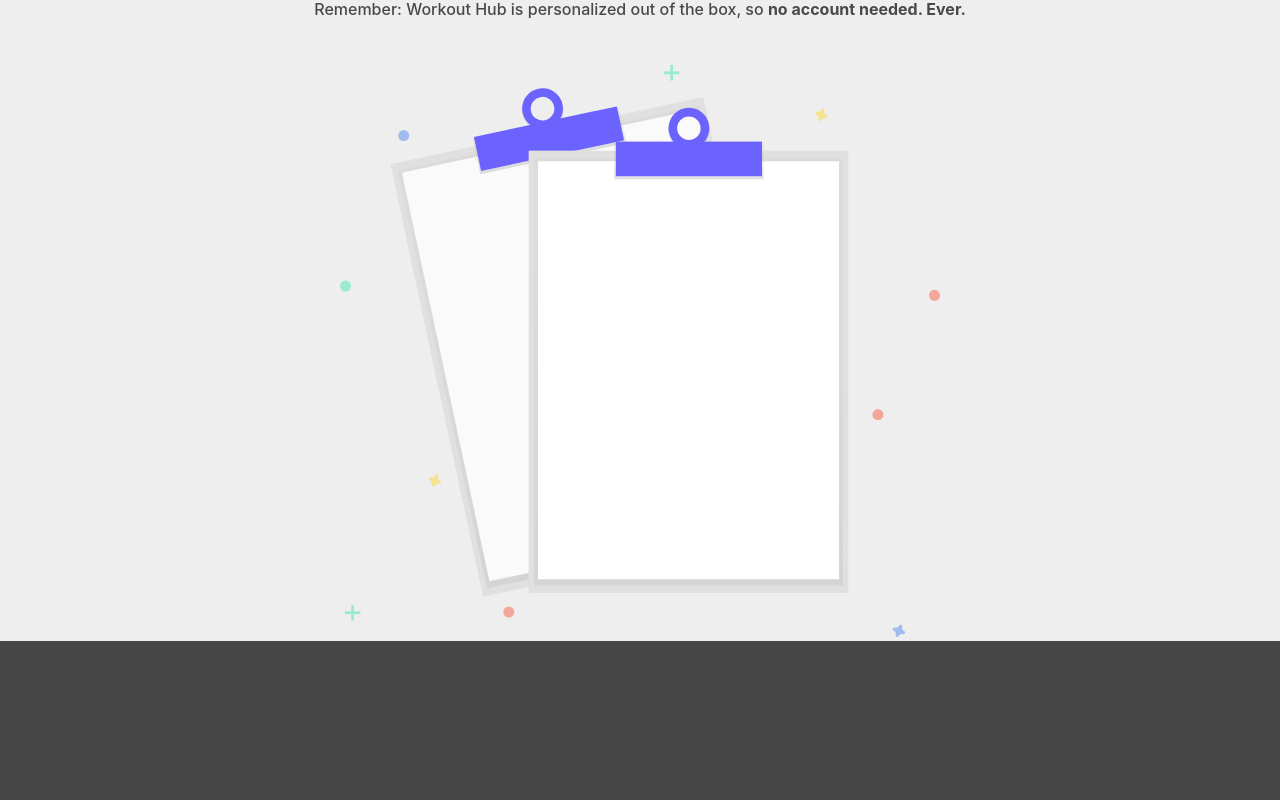
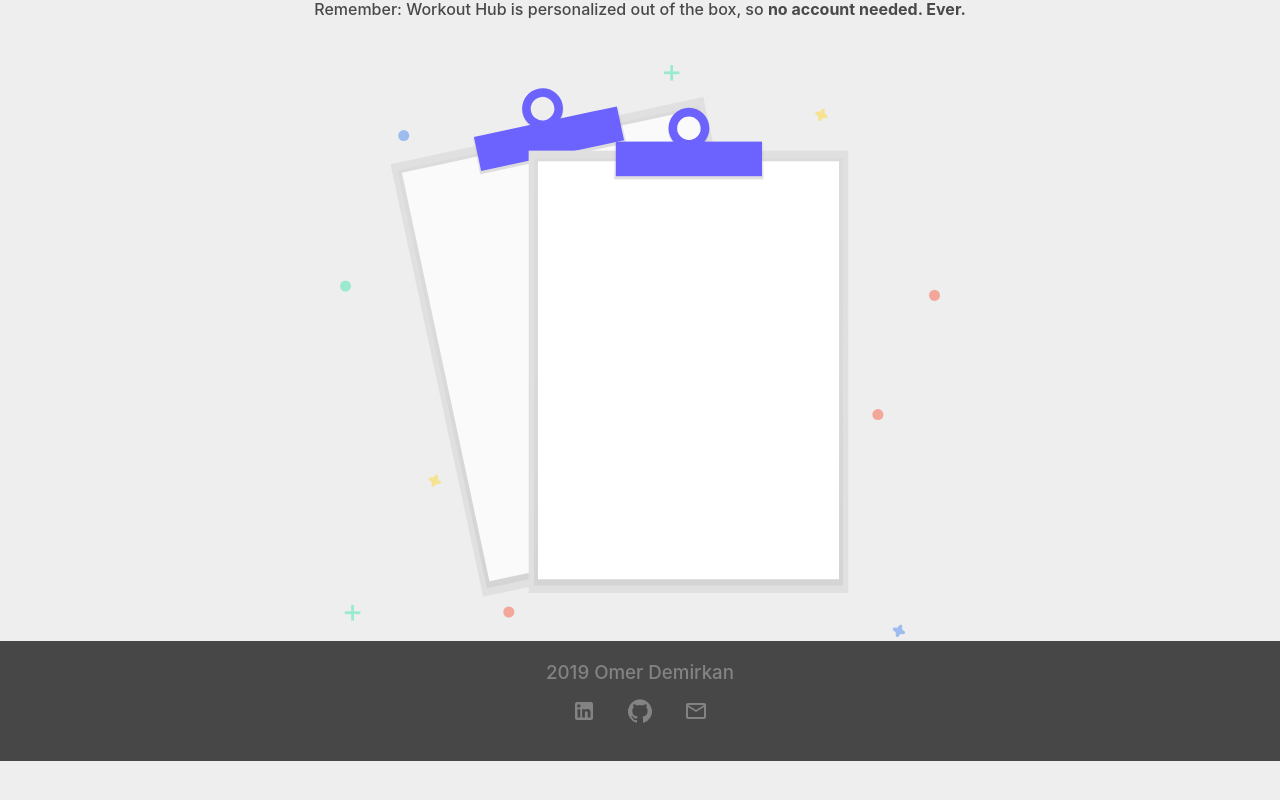
Before and after one commit to omerdemirkan/workout-share, a React (Create React App) app in the folder front-end/: page /my-workouts in a window 1280 px wide. Shown: the part 240-1040 px from the top of the page. After the commit the page ends 1001 px from the top, so only its background shows below. Built offline with nearby package versions, Linux system fonts and the light colour scheme; no server answers; what bad-words would draw is missing.

Commit message:
create barebones footer with links

```diff
--- a/front-end/src/components/UI/Footer/Footer.js
+++ b/front-end/src/components/UI/Footer/Footer.js
@@ -1,9 +1,19 @@
 import React from 'react';
 import classes from './Footer.module.css'
 
+// Material UI
+import GitHubIcon from '@material-ui/icons/GitHub';
+import LinkedInIcon from '@material-ui/icons/LinkedIn';
+import MailOutlineIcon from '@material-ui/icons/MailOutline';
+
 const footer = () => {
     return <div className={classes.Footer}>
-
+        <h3 className={classes.Header}>{new Date().getFullYear()} Omer Demirkan</h3>
+        <div className={classes.LinkBox}>
+            <a href="https://www.linkedin.com/public-profile/settings?trk=d_flagship3_profile_self_view_public_profile" target="_blank"><LinkedInIcon style={{color: 'rgb(131, 131, 131)'}}/></a>
+            <a href="https://github.com/omerdemirkan" target="_blank"><GitHubIcon style={{color: 'rgb(131, 131, 131)'}}/></a>
+            <a href="mailto:omerfarukpiano@gmail.com"><MailOutlineIcon style={{color: 'rgb(131, 131, 131)'}}/></a>
+        </div>
     </div>
 }
 
--- a/front-end/src/components/UI/Footer/Footer.module.css
+++ b/front-end/src/components/UI/Footer/Footer.module.css
@@ -1,5 +1,23 @@
 .Footer {
     width: 100%;
-    height: 200px;
+    height: 120px;
     background-color: rgb(71, 71, 71);
+    text-align: center;
+    overflow: auto;
 }
+
+.Header {
+    color: rgb(131, 131, 131);
+    margin: 20px 0 0;
+    font-weight: 500;
+}
+
+.LinkBox {
+    width: 80%;
+    max-width: 200px;
+    margin: auto;
+    margin-top: 15px;
+    display: flex;
+    align-items: center;
+    justify-content: space-evenly;
+}
--- a/front-end/src/containers/MyWorkouts/MyWorkouts.js
+++ b/front-end/src/containers/MyWorkouts/MyWorkouts.js
@@ -15,7 +15,8 @@ class MyWorkouts extends React.Component {
 
     state = {
         search: null,
-        searchID: null
+        searchID: null,
+        numWorkouts: null
     }
 
     componentDidMount() {
@@ -30,6 +31,12 @@ class MyWorkouts extends React.Component {
             console.log('rechecking search');
             this.checkSearchHandler();
         }
+
+        // if (this.props.myWorkouts && this.state.numWorkouts !== this.props.myWorkouts.length) {
+        //     this.setState({
+
+        //     });
+        // }
     }
 
     checkSearchHandler = () => {
@@ -60,11 +67,11 @@ class MyWorkouts extends React.Component {
             <Route path={this.props.history.location.pathname} exact component={Inspect}/>
             <div className={classes.MyWorkouts}>
                 <h1 className={classes.Header}>My Workouts</h1>
-                {this.props.myWorkouts.length || this.props.loading > 0 ?
+                {this.props.myWorkouts.length > 0 ?
                     <Feed myWorkouts history={this.props.history} darkTitles workouts={this.props.myWorkouts}/>
                 :
                     <React.Fragment>
-                        <h2 className={classes.EmptyText}>Hmm, looks like you haven't posted.</h2>
+                        <h2 className={classes.EmptyText}>Hmm, looks like you haven't posted yet.</h2>
                         <p className={classes.EmptySubext}>Remember: Workout Hub is personalized out of the box, so <strong>no account needed.   Ever.</strong></p>
                         <img className={classes.EmptyImage} src={empty2}/>
                     </React.Fragment>
```
